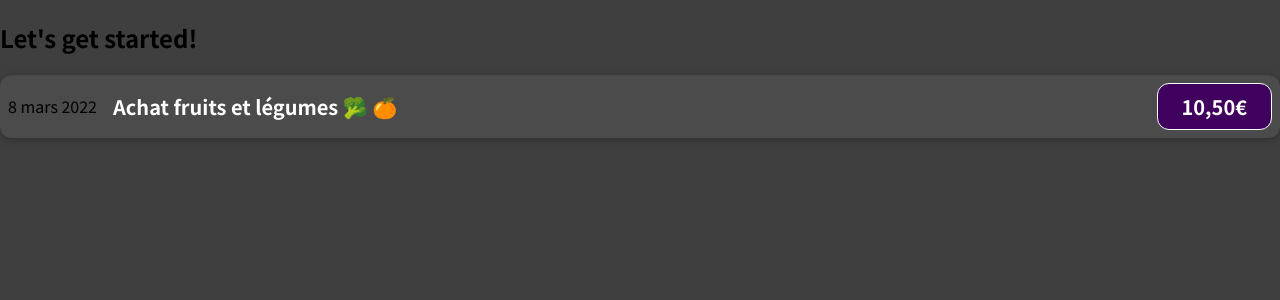
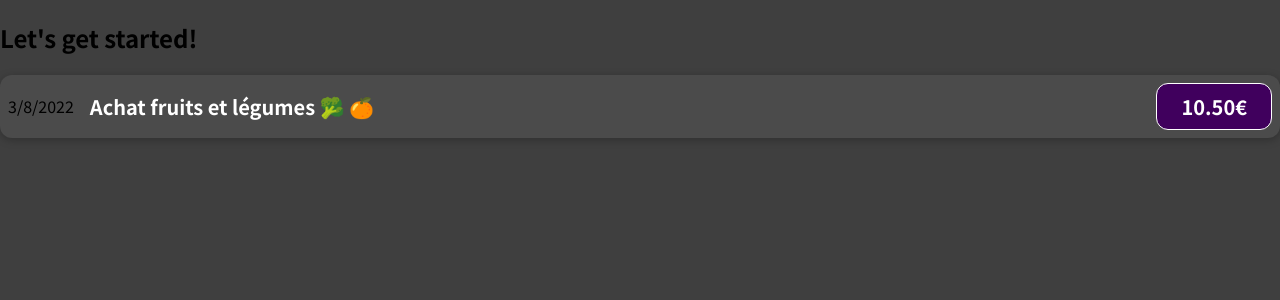
Before and after one commit to Jeremy-Bojko/react-training-expense-tracker, a JavaScript app: page / in a window 1280 px wide. Shown: the top 300 px of the page. Built offline with nearby package versions, Linux system fonts and the light colour scheme.

Commit message:
3 - Work with dynamic data in JSX

```diff
--- a/src/components/ExpenseItem.js
+++ b/src/components/ExpenseItem.js
@@ -1,12 +1,16 @@
 import './ExpenseItem.css';
 
 function ExpenseItem() {
+    const expenseDate = new Date(2022, 2, 8);
+    const expenseTitle = 'Achat fruits et légumes 🥦 🍊';
+    const expenseAmount = 10.50;
+
     return (
         <div className="expense-item">
-            <div>8 mars 2022</div>
+            <div>{ expenseDate.toLocaleDateString() }</div>
             <div className="expense-item__description">
-                <h2>Achat fruits et légumes 🥦 🍊</h2>
-                <div className="expense-item__price">10,50€</div>
+                <h2>{ expenseTitle }</h2>
+                <div className="expense-item__price">{ expenseAmount.toFixed(2) }€</div>
             </div>
         </div>
     )
```
